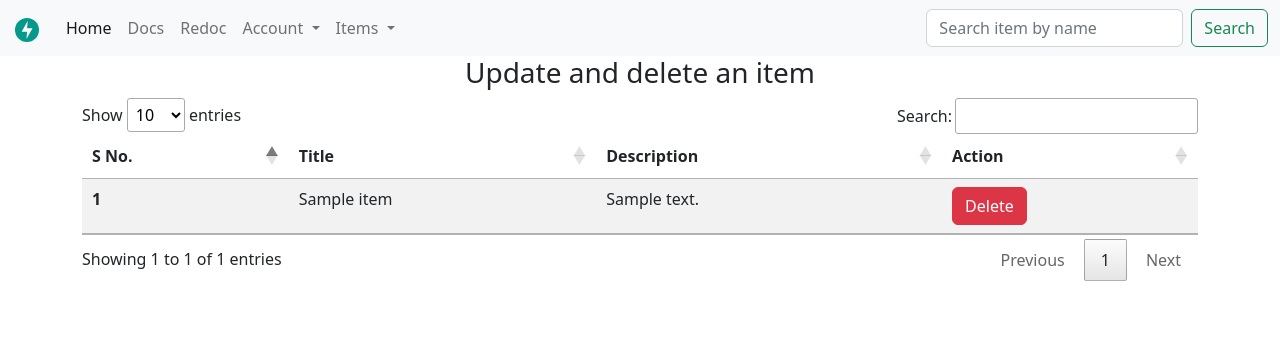
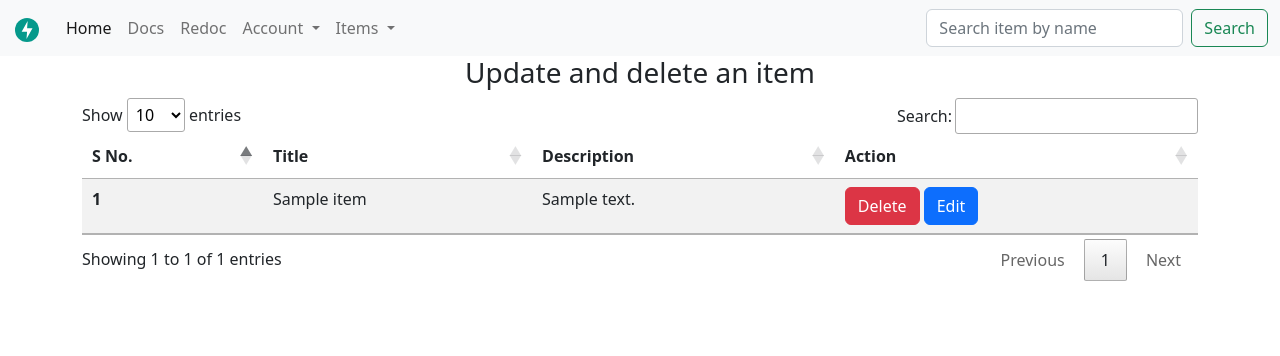
Before and after one commit to shahlep/fastApi-fun-9, a FastAPI app: template templates/show_item_to_update_delete_page.html in a window 1280 px wide. Shown: the top 356 px of the page. Run offline with FastAPI, Linux system fonts and the light colour scheme; the template is opened without the code that fills it: most values are stand-ins (such as "Sample title", 1, 10 or a date in 2020); some libraries are stand-ins or nearby versions.

Commit message:
fastApi fun 354

```diff
--- a/templates/show_item_to_update_delete_page.html
+++ b/templates/show_item_to_update_delete_page.html
@@ -37,6 +37,7 @@
                     <td>{{ item.description }}</td>
                      <td>
                          <button type="button" class="btn btn-danger" onclick="delete_item({{item.id}})">Delete</button>
+                         <a href="#" class="btn btn-primary">Edit</a>
                      </td>
                 </tr>
                 {% endfor %}
```
